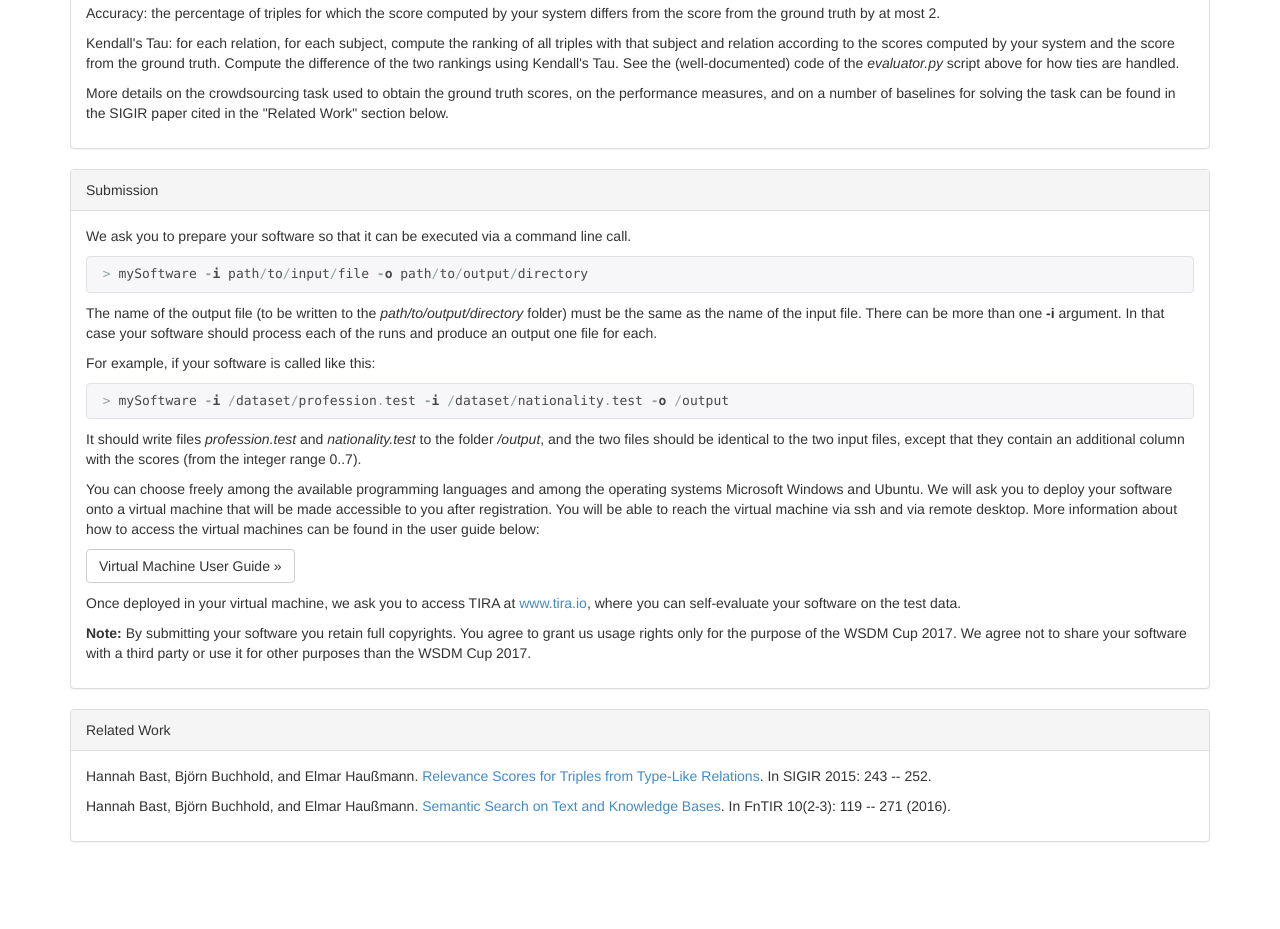
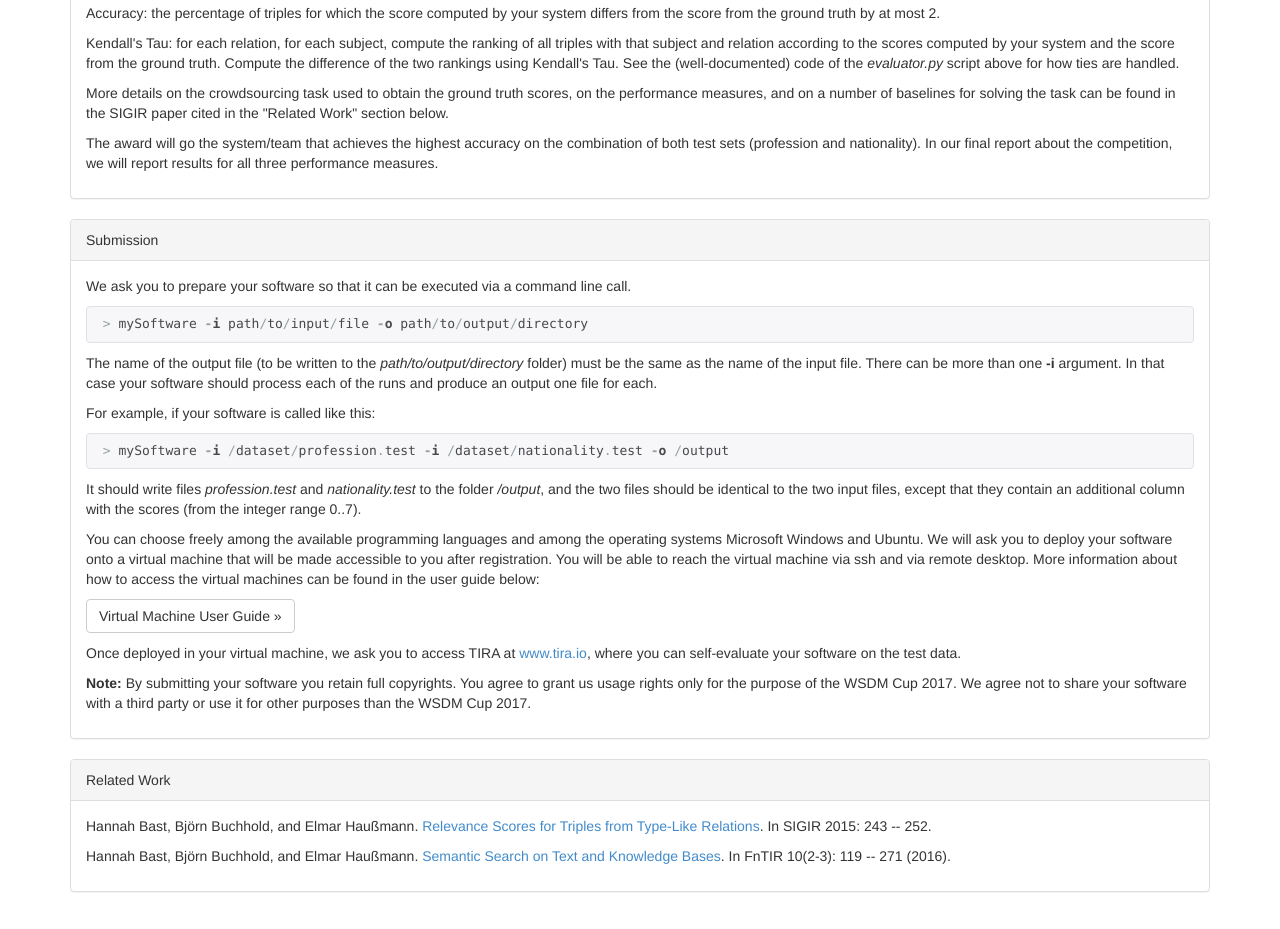
Before and after one commit to wsdm-cup-2017/wsdm-cup-2017.github.io, a website: page triple-scoring.html in a window 1280 px wide. Shown: the part 2275-3204 px from the top of the page. Drawn offline with Linux system fonts and the light colour scheme.

Commit message:
Say that award wrt accuracy.

```diff
--- a/triple-scoring.html
+++ b/triple-scoring.html
@@ -279,6 +279,11 @@
           truth scores, on the performance measures, and on a number of
           baselines for solving the task can be found in the SIGIR paper cited
           in the "Related Work" section below.</p>
+
+          <p>The award will go the system/team that achieves the highest
+          accuracy on the combination of both test sets (profession and
+          nationality). In our final report about the competition, we will
+          report results for all three performance measures.</p>
         </div>
       </div>
 
```
